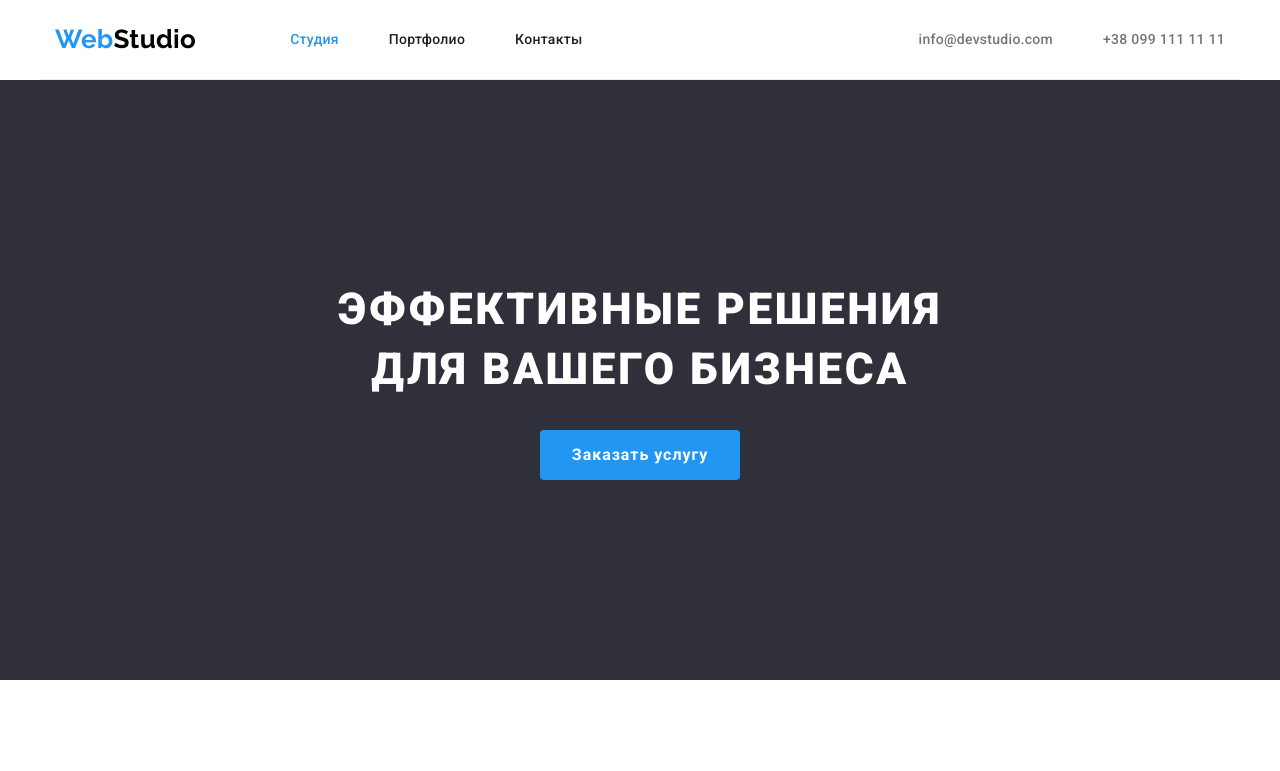
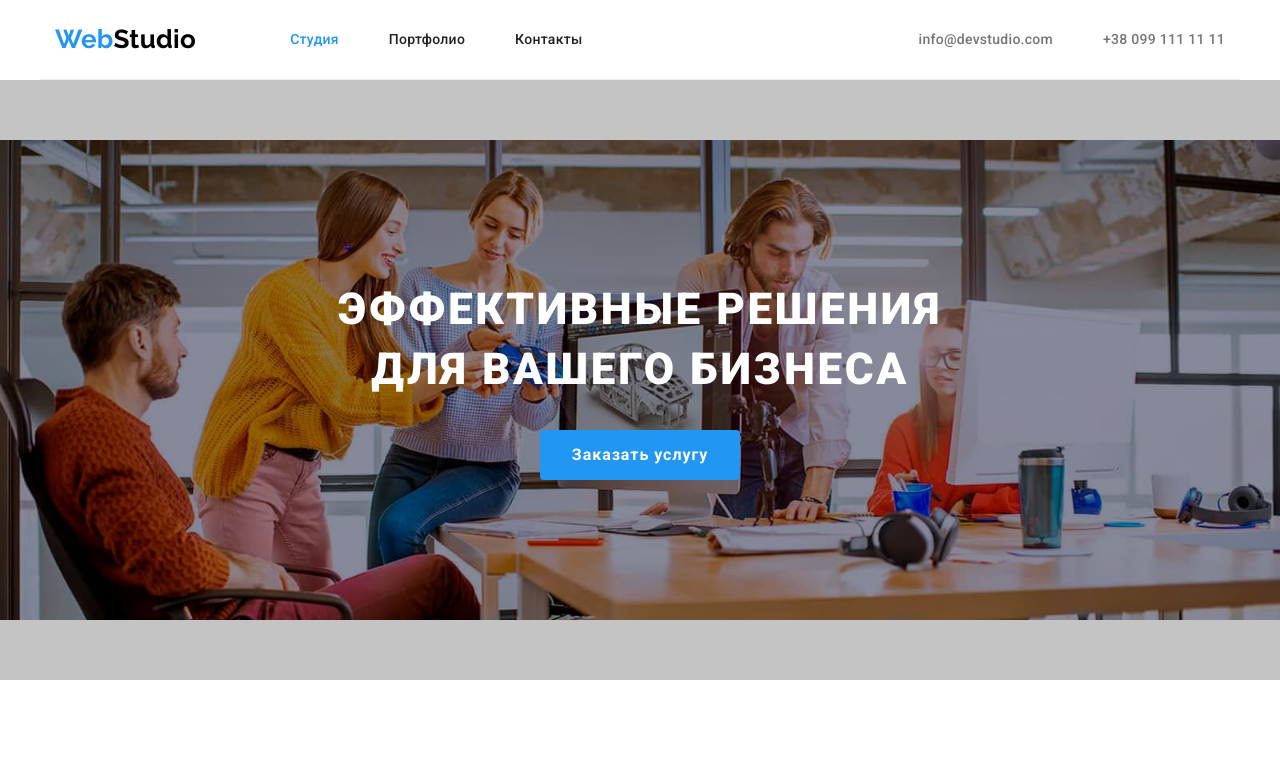
Before and after one commit to Kylory/goit-markup-hw-04, a plain HTML site: page index.html in a window 1280 px wide. Shown: the top 771 px of the page. Drawn offline with nearby package versions, Linux system fonts and the light colour scheme.

Commit message:
added background image

```diff
--- a/css/style.css
+++ b/css/style.css
@@ -164,8 +164,15 @@ a:visited {
   color: var(--text-color);
 }
 
-/* hero, footer background-color*/
-.hero,
+/* hero, footer background*/
+.hero {
+  background-color: #c4c4c4;
+  background-image: url(/images/hero-background.jpg);
+  background-repeat: no-repeat;
+  background-position: center;
+  background-size: contain;
+}
+
 .footer {
   background-color: #2f303a;
 }
```
